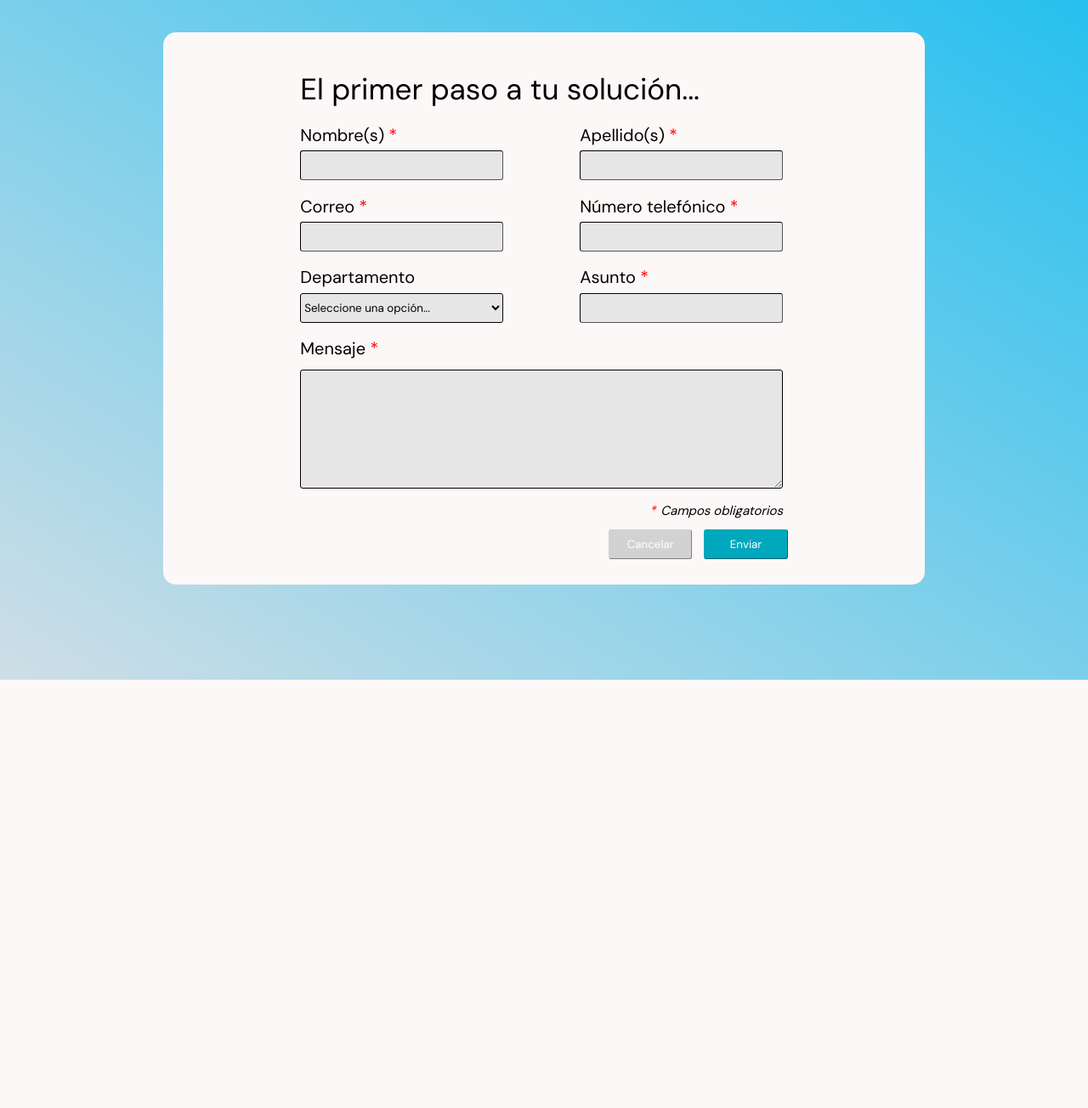
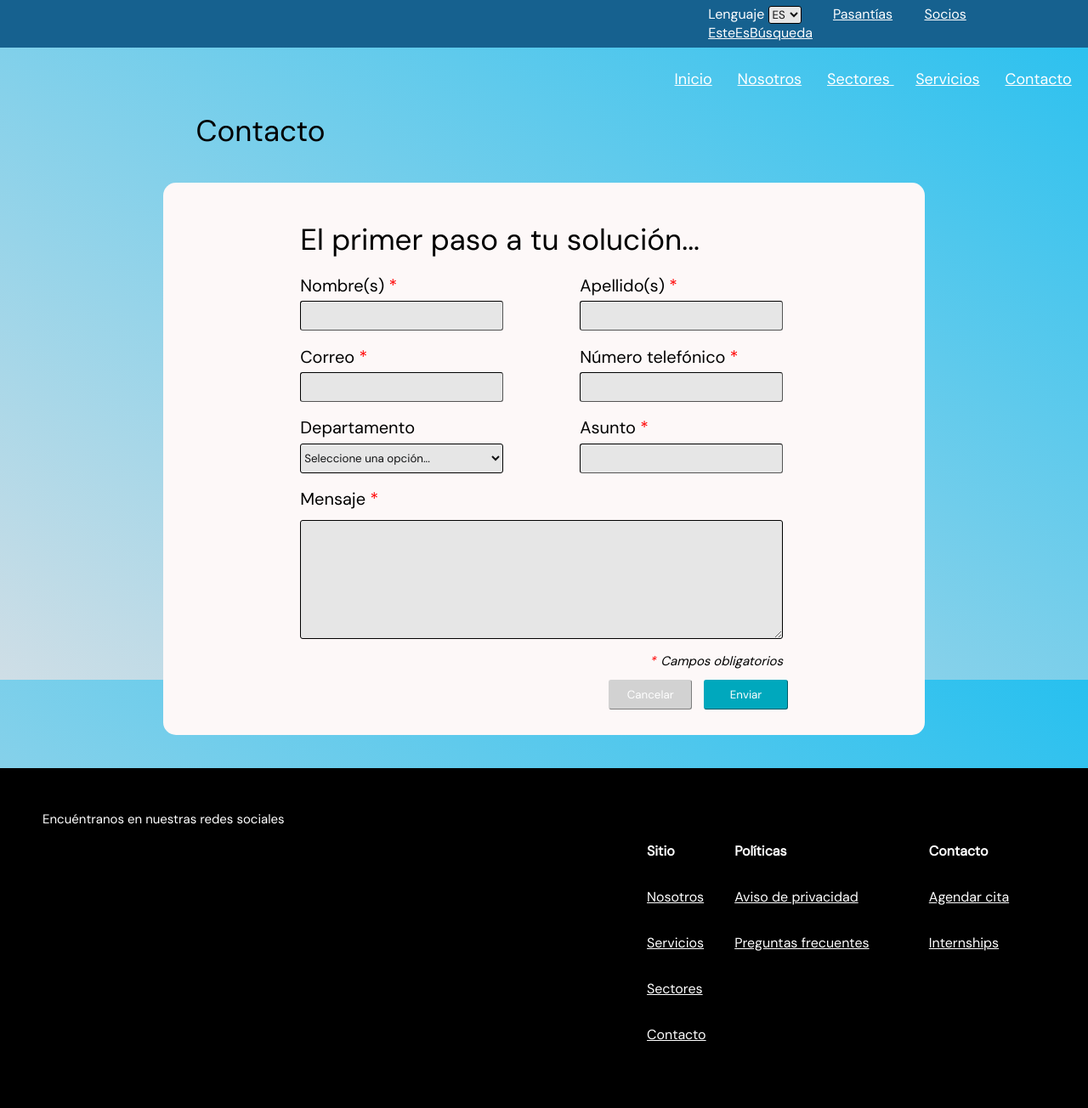
Before and after one commit to Delta-k/naatikWeb, a PHP site: page /contacto.html in a window 1280 px wide. Shown: the whole page at 85% size. Before the commit the page ends 800 px from the top, so only its background shows below. Run offline with PHP 8.4, Linux system fonts and the light colour scheme.

Commit message:
cambios en contacto

```diff
--- a/contacto.html
+++ b/contacto.html
@@ -11,6 +11,34 @@
     <title>Contacto</title>
 </head>
 <body>
+     <!-- Menu superior -->
+     <div class="upper-nav">
+        <div class="upper-nav-block">
+            <a class="nav-items-upper">Lenguaje</a>
+            <select class="menu">
+                <option selected value="Español">ES</option>
+                <option value="Ingles">EN</option>
+            </select>
+            <a class="nav-items-upper" href="#">Pasantías</a>
+            <a class="nav-items-upper" href="#">Socios</a>
+            <a class="nav-items-upper" href="#">EsteEsBúsqueda</a>
+        </div>
+    </div>
+
+    <div class="top">
+        <div class="main-nav">
+            <!--Aqui empieza la barra de navegación principal-->
+            <a class="nav-items" href="index.html">Inicio</a>
+            <a class="nav-items" href="nosotros.html">Nosotros</a>
+            <a class="nav-items" href="sectores.html">Sectores </a>
+            <a class="nav-items" href="servicios.html">Servicios</a>
+            <a class="nav-items" href="contacto.html">Contacto</a>
+        </div>
+        <div class="top-text">
+            <h1 class="apartado">Contacto</h1>
+        </div>
+    </div>
+
     <div class="Contacto">
         <h1>El primer paso a tu solución...</h1>
 
@@ -70,5 +98,38 @@
             </form>
         </div>
     </div>
+
+    <!-- footer -->
+    <footer>
+        <div>
+            <p>Encuéntranos en nuestras redes sociales</p>
+        </div>
+
+        <div>
+            <table class="footer-menu">
+                <tr>
+                    <th>Sitio</th>
+                    <th>Políticas</th>
+                    <th>Contacto</th>
+                </tr>
+                <tr>
+                    <td><a href="nosotros.html">Nosotros</a></td>
+                    <td><a href="priv.html">Aviso de privacidad</a></td>
+                    <td><a href="contacto.html">Agendar cita</a></td>
+                </tr>
+                <tr>
+                    <td><a href="servicios.html">Servicios</a></td>
+                    <td><a href="preguntasFrecuentes.html">Preguntas frecuentes</a></td>
+                    <td><a href="#">Internships</a></td>
+                </tr>
+                <tr>
+                    <td><a href="servicios.html">Sectores</a></td>
+                </tr>
+                <tr>
+                    <td><a href="contacto.html">Contacto</a></td>
+                </tr>
+            </table>
+        </div>
+    </footer>
 </body>
 </html>
--- a/styles/contacto.css
+++ b/styles/contacto.css
@@ -1,3 +1,39 @@
+/* nav */
+.upper-nav {
+    color: #ffffff;
+    background-color: #16618F;
+    height: 100%;
+}
+
+a {
+    color: rgb(255, 255, 255);
+}
+
+select{
+    color: #121314;
+}
+
+.upper-nav-block {
+    padding: 0.5%;
+    margin-left: 62%;
+}
+
+a.nav-items-upper {
+    padding-left: 7%;
+}
+
+.main-nav{
+    padding-top: 2%;
+    margin-left: 60%;
+    color: #ffffff;
+}
+
+a.nav-items {
+    font-size: large;
+    padding-left: 5%;
+}
+
+
 body {
     margin: 0;
     height: 100%;
@@ -104,7 +140,7 @@ input:not(.boton) {
     height: 35px;
 }
 
-select {
+#departamento{
     width: 85%;
     height: 35px;
 }
@@ -170,3 +206,23 @@ select option:disabled {
 select option {
     background-color: #FDF8F8;
 }
+
+/* Footer */
+footer {
+    background-color: #000000;
+    color: #FFFFFF;
+    height: 300px;
+    padding: 50px;
+}
+
+footer p{
+    text-align: justify;
+    font-style: normal;
+}
+
+.footer-menu {
+    margin-left: 60%;
+    line-height: 50px;
+    width: 40%;
+    text-align: justify;
+}
```
